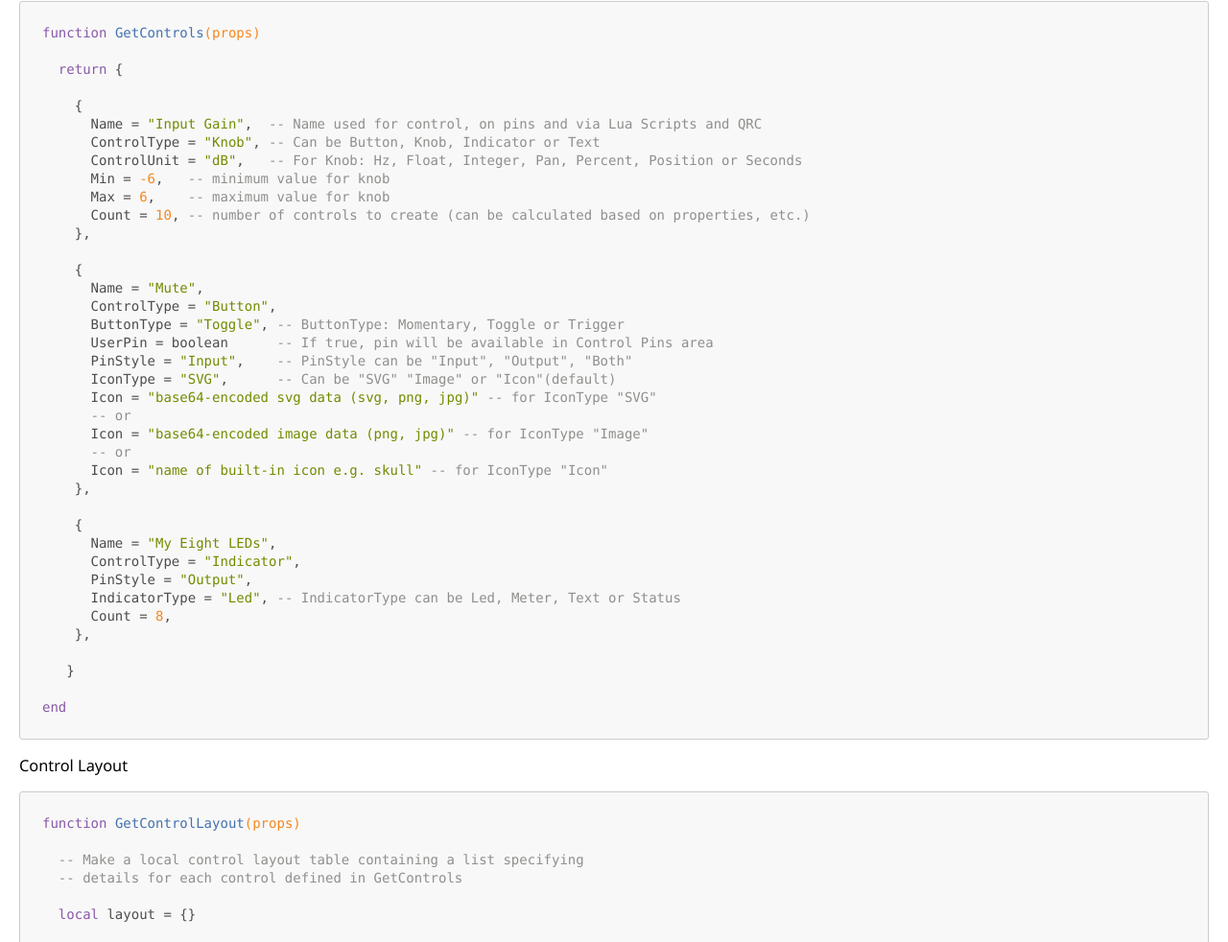
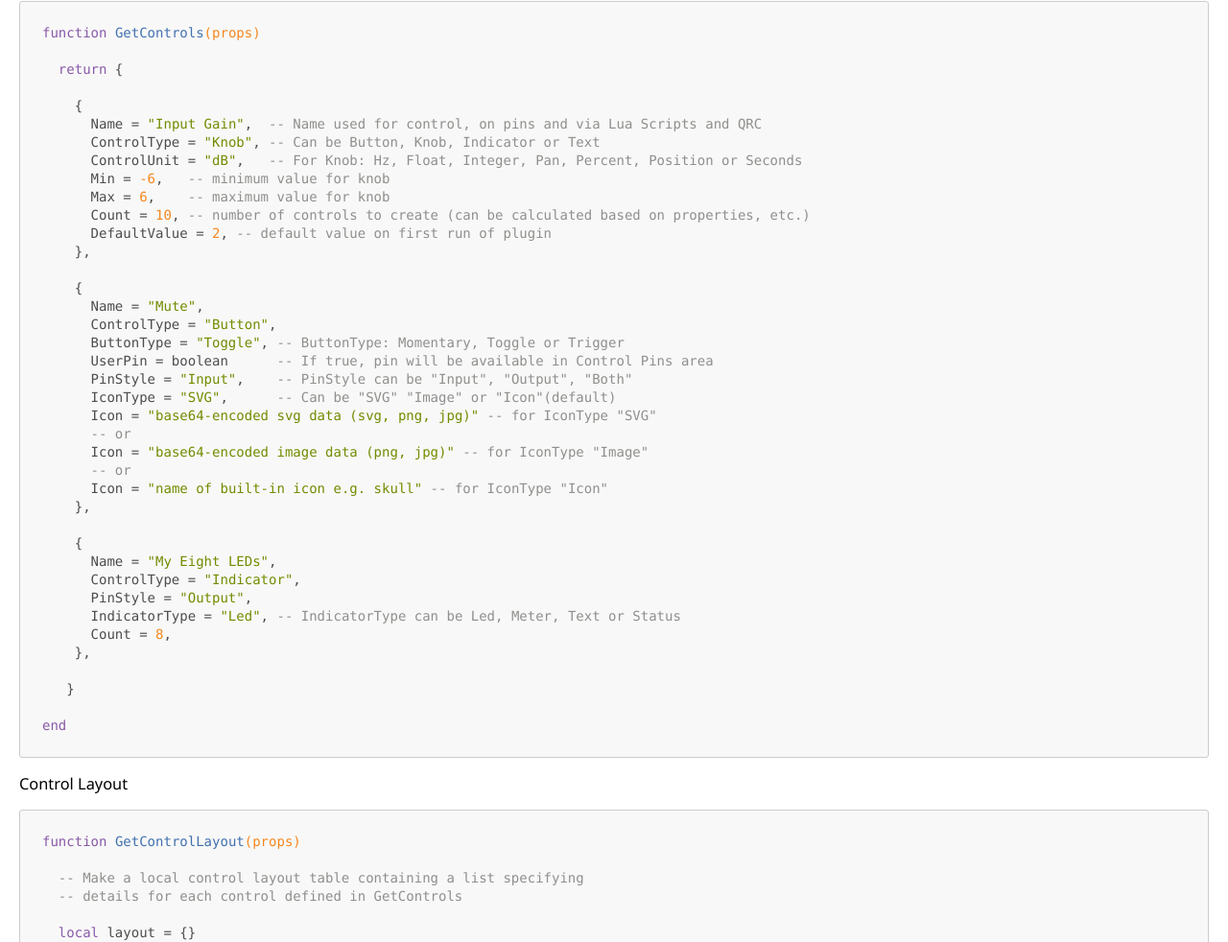
Before and after one commit to gdyr/qsys-plugin-docs, a plain HTML site: page index.html in a window 1280 px wide. Shown: the part 1924-2906 px from the top of the page at 96% size. Drawn offline with Linux system fonts and the light colour scheme.

Commit message:
Add DefaultValue property

```diff
--- a/index.html
+++ b/index.html
@@ -473,6 +473,7 @@ Max = highest extent</li>
       Min = <span class="hljs-number">-6</span>,   <span class="hljs-comment">-- minimum value for knob</span>
       Max = <span class="hljs-number">6</span>,    <span class="hljs-comment">-- maximum value for knob</span>
       Count = <span class="hljs-number">10</span>, <span class="hljs-comment">-- number of controls to create (can be calculated based on properties, etc.)</span>
+      DefaultValue = <span class="hljs-number">2</span>, <span class="hljs-comment">-- default value on first run of plugin</span>
     },
 
     {
```
